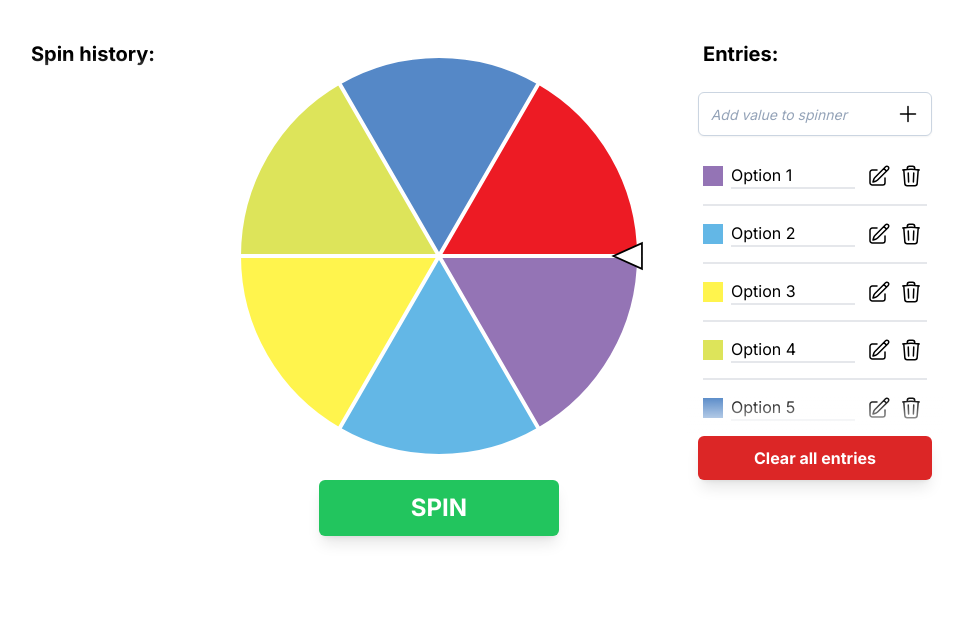
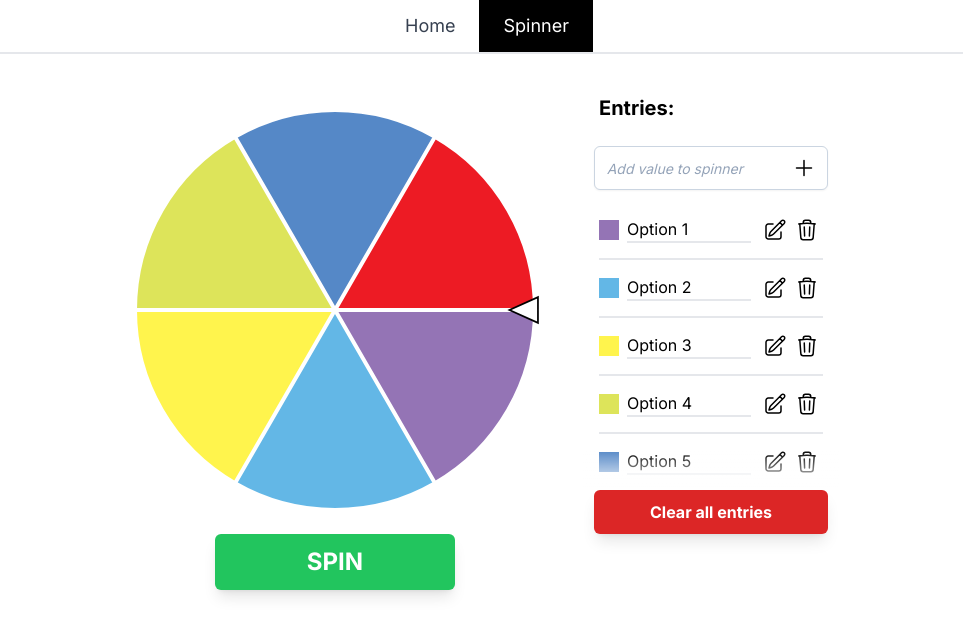
Before and after one commit to devlak2001/random, a Next.js app: page /spinner in a window 1280 px wide. Shown: the top 636 px of the page, without its empty margins (153-1116 px from the left). Built offline with nearby package versions, Linux system fonts and the light colour scheme.

Commit message:
added navigation, cleaned up some stuff, fixed some warnings

```diff
--- a/app/layout.tsx
+++ b/app/layout.tsx
@@ -1,22 +1,27 @@
-import './globals.css'
-import type { Metadata } from 'next'
-import { Inter } from 'next/font/google'
+import "./globals.css";
+import type { Metadata } from "next";
+import { Inter } from "next/font/google";
 
-const inter = Inter({ subsets: ['latin'] })
+import { Navigation } from "./navigation";
+
+const inter = Inter({ subsets: ["latin"] });
 
 export const metadata: Metadata = {
-  title: 'Create Next App',
-  description: 'Generated by create next app',
-}
+  title: "Create Next App",
+  description: "Generated by create next app",
+};
 
 export default function RootLayout({
   children,
 }: {
-  children: React.ReactNode
+  children: React.ReactNode;
 }) {
   return (
     <html lang="en">
-      <body className={inter.className}>{children}</body>
+      <body className={inter.className}>
+        <Navigation />
+        {children}
+      </body>
     </html>
-  )
+  );
 }
--- /dev/null
+++ b/app/navigation.tsx
@@ -0,0 +1,31 @@
+"use client";
+
+import Link from "next/link";
+import { usePathname } from "next/navigation";
+export function Navigation() {
+  const pathname = usePathname();
+  return (
+    <div className="flex justify-center border-b-2 border-gray-200">
+      <Link
+        href="/"
+        className={`py-3 px-6 transition-colors ${
+          pathname === "/"
+            ? "text-white bg-black"
+            : "hover:text-black text-gray-700"
+        } text-lg`}
+      >
+        Home
+      </Link>
+      <Link
+        href="/spinner"
+        className={`py-3 px-6 transition-colors ${
+          pathname === "/spinner"
+            ? "text-white bg-black"
+            : "hover:text-black text-gray-700"
+        } text-lg`}
+      >
+        Spinner
+      </Link>
+    </div>
+  );
+}
--- a/app/page.tsx
+++ b/app/page.tsx
@@ -1,5 +1,3 @@
-import Image from "next/image";
-
 export default function Home() {
-  return <div>This is home page</div>;
+  return <></>;
 }
--- a/app/spinner/page.tsx
+++ b/app/spinner/page.tsx
@@ -121,8 +121,6 @@ export default function Spinner() {
     const canvas: HTMLCanvasElement = canvasRef.current!;
     const ctx = canvas.getContext("2d")!;
 
-    console.log(entries);
-
     function drawSlices(
       x: number,
       y: number,
@@ -169,14 +167,21 @@ export default function Spinner() {
 
   return (
     <div className="flex items-start justify-center">
-      <div className="pt-10 mr-4 flex flex-col items-center">
+      <div
+        className={`pt-10 mr-4 flex flex-col transition-all duration-500 overflow-x-hidden items-center ${
+          spinHistory.length ? "max-w-lg" : "max-w-0"
+        }`}
+      >
         <div className="relative flex flex-col" style={{ maxHeight: "31rem" }}>
           <h3 className="font-bold text-xl mb-3 ml-4 self-start">
             Spin history:
           </h3>
           <ul className="pb-4 h-full w-52 overflow-y-scroll overflow-x-visible px-4">
-            {spinHistory.map((el) => (
-              <li className="text-base w-full flex items-center relative py-3 border-b-2">
+            {spinHistory.map((el, index) => (
+              <li
+                className="text-base w-full flex items-center relative py-3 border-b-2"
+                key={index}
+              >
                 <div
                   className="h-5 w-5 mr-2"
                   style={{ backgroundColor: el.color }}
@@ -235,7 +240,7 @@ export default function Spinner() {
               d="M89 41V78L7 41L89 4V41Z"
               fill="white"
               stroke="black"
-              stroke-width="5"
+              strokeWidth="5"
             />
           </svg>
         </div>
@@ -301,6 +306,7 @@ export default function Spinner() {
                 onClick={handleEntryDeleteButton}
                 onChange={handleEntryEdit}
                 index={index}
+                key={index}
               />
             ))}
           </ul>
@@ -312,7 +318,8 @@ export default function Spinner() {
           setEntries={setEntries}
         />
       </div>
-      {createPortal(
+      {document &&
+        createPortal(
           <div
             className={`fixed w-full z-50 h-full transition-opacity left-0 top-0 bg-black bg-opacity-20 ${
               inputError
```
Lines whose indentation alone changed are shown as unchanged.
